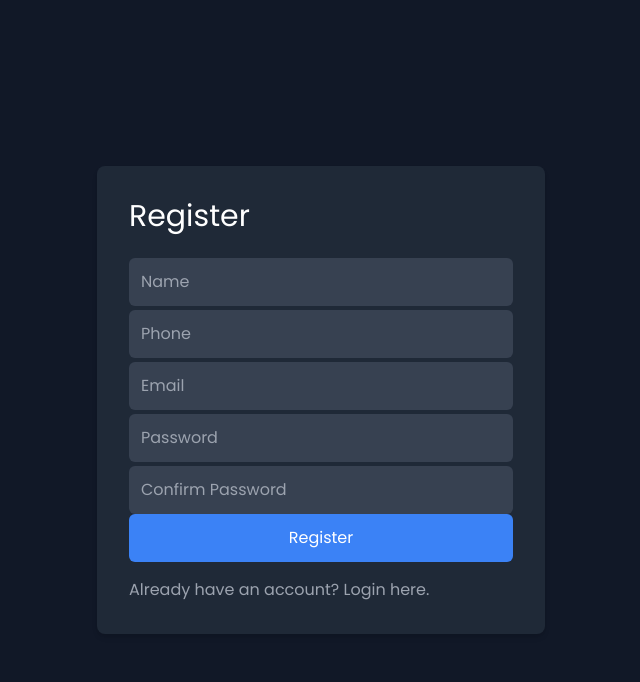
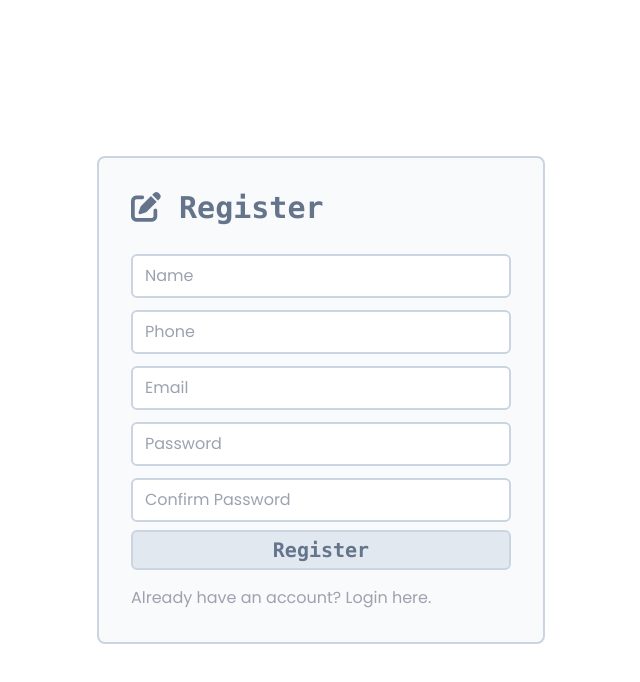
Before and after one commit to IshfatAbrar/ChauffApp, a Next.js app: page /signup in a window 1280 px wide. Shown: the top 682 px of the page, without its empty margins (319-959 px from the left). Built offline with nearby package versions, Linux system fonts and the light colour scheme; no server answers.

Commit message:
edited signup signin layout

```diff
--- a/components/Home/Intro.js
+++ b/components/Home/Intro.js
@@ -1,8 +1,12 @@
+"use client";
 import React from "react";
 import Link from "next/link";
 import Image from "next/image";
+import { useSession } from "next-auth/react";
 
 function Intro() {
+  const { data: session } = useSession();
+  const name = session?.user?.name;
   return (
     <div className="flex flex-col lg:flex-row items-center justify-center gap-14 px-4 pt-20 lg:pt-0 lg:px-[15%]  h-screen">
       <div className=" px-4 lg:px-0">
@@ -15,7 +19,11 @@ function Intro() {
         <p className="text-lg lg:text-2xl max-w-[550px]">
           No cancellations. No waiting.
         </p>
-        <div className="mt-8 flex flex-row items-center gap-4">
+        <div
+          className={`mt-8 flex flex-row items-center gap-4 ${
+            session ? "hidden" : ""
+          }`}
+        >
           <Link
             href="/signup"
             className=" px-5 lg:px-6 py-2 lg:py-3 bg-slate-200 text-black rounded-full text-md lg:text-lg font-semibold hover:bg-slate-300 transition duration-300"
@@ -24,6 +32,18 @@ function Intro() {
           </Link>
           <Link className=" underline lg:text-lg" href="/signin">
             Have an account? Sign in
+          </Link>
+        </div>
+        <div
+          className={`mt-8 flex flex-row items-center gap-4 ${
+            session ? "" : "hidden"
+          }`}
+        >
+          <Link
+            href="/signup"
+            className=" px-5 lg:px-6 py-2 lg:py-3 bg-slate-200 text-black rounded-full text-md lg:text-lg font-semibold hover:bg-slate-300 transition duration-300"
+          >
+            Book your ride
           </Link>
         </div>
       </div>
--- a/components/LoginForm.js
+++ b/components/LoginForm.js
@@ -35,14 +35,16 @@ export default function LoginForm() {
   };
 
   return (
-    <div className="flex flex-col items-center justify-center h-screen p-6 bg-gray-900 text-white">
+    <div className="flex flex-col items-center justify-center h-screen p-8 bg-white">
       <form
-        className="bg-gray-800 p-8 rounded-lg shadow-md w-full max-w-md"
+        className="flex flex-col bg-slate-50 p-8 rounded-lg w-full max-w-md border-slate-300 border-[2px]"
         onSubmit={handleLogin}
       >
-        <h1 className="text-3xl mb-6">Login</h1>
-        {error && <p className="text-red-500 mb-4">{error}</p>}
-        <label className="mb-4">
+        <h1 className=" font-mono font-bold text-slate-500  text-3xl mb-6">
+          <i className="fa-solid fa-arrow-right-to-bracket"></i> Login
+        </h1>
+        {error && <p className="text-red-500 mb-2">{error}</p>}
+        <label className="mb-2">
           <span className={email ? "text-sm text-gray-400" : "hidden"}>
             Email
           </span>
@@ -50,10 +52,10 @@ export default function LoginForm() {
             onChange={(e) => setEmail(e.target.value)}
             type="email"
             placeholder="Email"
-            className="block w-full mt-1 p-3 bg-gray-700 rounded-md border-none focus:ring focus:ring-blue-500 focus:outline-none"
+            className="block w-full mt-1 py-2 px-3  rounded-md border-slate-300 border-[2px] focus:outline-none focus:border-slate-400"
           />
         </label>
-        <label className="mb-4">
+        <label className="mb-2">
           <span className={password ? "text-sm text-gray-400" : "hidden"}>
             Password
           </span>
@@ -61,11 +63,11 @@ export default function LoginForm() {
             onChange={(e) => setPassword(e.target.value)}
             type="password"
             placeholder="Password"
-            className="block w-full mt-1 p-3 bg-gray-700 rounded-md border-none focus:ring focus:ring-blue-500 focus:outline-none"
+            className="block w-full mt-1 py-2 px-3  rounded-md border-slate-300 border-[2px] focus:outline-none focus:border-slate-400"
           />
         </label>
 
-        <button className="w-full py-3 bg-blue-500 text-white rounded-md hover:bg-blue-600 transition duration-300 disabled:bg-gray-400 disabled:pointer-events-none">
+        <button className="w-full py-1 bg-slate-200 border-slate-300 border-[2px] font-bold text-slate-500 rounded-md  hover:border-slate-400 transition duration-300 font-mono text-xl">
           Login
         </button>
         <Link href={"/signup"}>
--- a/components/Navbar.js
+++ b/components/Navbar.js
@@ -18,8 +18,6 @@ function Navbar() {
   const { data: session } = useSession();
   const name = session?.user?.name;
 
-  const loggedin = session;
-
   useEffect(() => {
     const handleScroll = () => {
       const currentScrollPos = window.pageYOffset;
@@ -27,6 +25,7 @@ function Navbar() {
         prevScrollPos > currentScrollPos || currentScrollPos === 0;
       setPrevScrollPos(currentScrollPos);
       setShowNavbar(visible);
+      setMenuOpen(false);
     };
     window.addEventListener("scroll", handleScroll);
     return () => window.removeEventListener("scroll", handleScroll);
@@ -92,7 +91,13 @@ function Navbar() {
         </Link>
       </div>
       <div className="flex flex-row gap-4">
-        <h1 className="p-2 px-3 bg-slate-200 rounded-full">{name}</h1>
+        <h1
+          className={`p-2 px-3 bg-slate-200 rounded-full ${
+            session ? "" : "hidden"
+          }`}
+        >
+          {name}
+        </h1>
         <button className="menu-button visible md:hidden" onClick={toggleMenu}>
           <svg
             xmlns="http://www.w3.org/2000/svg"
@@ -119,16 +124,53 @@ function Navbar() {
         </button>
       </div>
       {menuOpen && (
-        <div className="absolute top-full right-0 bg-white border-b-[2px] border-slate-300 w-full md:hidden">
-          <h2 className="hover:bg-slate-50 px-3 cursor-pointer p-2">Home</h2>
-          <h2 className="hover:bg-slate-50 px-3 cursor-pointer p-2">Book</h2>
-          <h2 className="hover:bg-slate-50 px-3 cursor-pointer p-2">History</h2>
-          <h2 className="hover:bg-slate-50 px-3 cursor-pointer p-2">
+        <div className="flex flex-col absolute top-full right-0 bg-white border-b-[2px] border-slate-300 w-full md:hidden">
+          <Link
+            href="/"
+            className="hover:bg-slate-50 px-3 cursor-pointer p-2 w-full"
+          >
+            Home
+          </Link>
+          <Link
+            href="/book"
+            className="hover:bg-slate-50 px-3 cursor-pointer p-2 w-full"
+          >
+            Book
+          </Link>
+          <Link
+            href="/trips"
+            className="hover:bg-slate-50 px-3 cursor-pointer p-2 w-full"
+          >
+            History
+          </Link>
+          <Link
+            href="/about"
+            className="hover:bg-slate-50 px-3 cursor-pointer p-2 w-full"
+          >
             About Us
-          </h2>
-          <h2 className="hover:bg-slate-50 px-3 cursor-pointer p-2">
+          </Link>
+          <Link
+            href="/contact"
+            className="hover:bg-slate-50 px-3 cursor-pointer p-2 w-full"
+          >
             Contact Us
-          </h2>
+          </Link>
+          <button
+            onClick={signOut}
+            className={`hover:bg-slate-50 px-3 cursor-pointer p-2 w-full text-left ${
+              session ? "" : "hidden"
+            }`}
+          >
+            sign Out
+          </button>
+          <Link
+            href="/signin"
+            className={`hover:bg-slate-50 px-3 cursor-pointer p-2 w-full text-left ${
+              session ? "hidden" : ""
+            }`}
+          >
+            sign In
+          </Link>
         </div>
       )}
     </div>
--- a/components/RegisterForm.js
+++ b/components/RegisterForm.js
@@ -75,14 +75,16 @@ export default function RegisterForm() {
   };
 
   return (
-    <div className="flex flex-col items-center justify-center h-screen p-6 bg-gray-900 text-white">
+    <div className="flex flex-col items-center justify-center h-screen p-8 bg-white">
       <form
-        className="bg-gray-800 p-8 rounded-lg shadow-md w-full max-w-md"
+        className="flex flex-col bg-slate-50 p-8 rounded-lg w-full max-w-md border-slate-300 border-[2px]"
         onSubmit={handleSubmit}
       >
-        <h1 className="text-3xl mb-6">Register</h1>
-        {error && <p className="text-red-500 mb-4">{error}</p>}
-        <label className="mb-4">
+        <h1 className="font-bold font-mono text-slate-500 text-3xl mb-6">
+          <i class="fa-solid fa-pen-to-square"></i> Register
+        </h1>
+        {error && <p className="text-red-500 mb-2">{error}</p>}
+        <label className="mb-2">
           <span className={name ? "text-sm text-gray-400" : "hidden"}>
             Name
           </span>
@@ -90,10 +92,10 @@ export default function RegisterForm() {
             onChange={(e) => setName(e.target.value)}
             type="text"
             placeholder="Name"
-            className="block w-full mt-1 p-3 bg-gray-700 rounded-md border-none focus:ring focus:ring-blue-500 focus:outline-none"
+            className="block w-full mt-1 py-2 px-3 rounded-md border-slate-300 border-[2px] focus:outline-none focus:border-slate-400"
           />
         </label>
-        <label className="mb-4">
+        <label className="mb-2">
           <span className={phone ? "text-sm text-gray-400" : "hidden"}>
             Phone
           </span>
@@ -101,10 +103,10 @@ export default function RegisterForm() {
             onChange={(e) => setPhone(e.target.value)}
             type="phone"
             placeholder="Phone"
-            className="block w-full mt-1 p-3 bg-gray-700 rounded-md border-none focus:ring focus:ring-blue-500 focus:outline-none"
+            className="block w-full mt-1 py-2 px-3 rounded-md border-slate-300 border-[2px] focus:outline-none focus:border-slate-400"
           />
         </label>
-        <label className="mb-4">
+        <label className="mb-2">
           <span className={email ? "text-sm text-gray-400" : "hidden"}>
             Email
           </span>
@@ -112,10 +114,10 @@ export default function RegisterForm() {
             onChange={(e) => setEmail(e.target.value)}
             type="email"
             placeholder="Email"
-            className="block w-full mt-1 p-3 bg-gray-700 rounded-md border-none focus:ring focus:ring-blue-500 focus:outline-none"
+            className="block w-full mt-1 py-2 px-3 rounded-md border-slate-300 border-[2px] focus:outline-none focus:border-slate-400"
           />
         </label>
-        <label className="mb-4">
+        <label className="mb-2">
           <span className={password ? "text-sm text-gray-400" : "hidden"}>
             Password
           </span>
@@ -123,10 +125,10 @@ export default function RegisterForm() {
             onChange={(e) => setPassword(e.target.value)}
             type="password"
             placeholder="Password"
-            className="block w-full mt-1 p-3 bg-gray-700 rounded-md border-none focus:ring focus:ring-blue-500 focus:outline-none"
+            className="block w-full mt-1 py-2 px-3 rounded-md border-slate-300 border-[2px] focus:outline-none focus:border-slate-400"
           />
         </label>
-        <label className="mb-4">
+        <label className="mb-2">
           <span className={confirmPass ? "text-sm text-gray-400" : "hidden"}>
             Confirm Password
           </span>
@@ -134,14 +136,14 @@ export default function RegisterForm() {
             onChange={(e) => setConfirmPass(e.target.value)}
             type="password"
             placeholder="Confirm Password"
-            className="block w-full mt-1 p-3 bg-gray-700 rounded-md border-none focus:ring focus:ring-blue-500 focus:outline-none"
+            className="block w-full mt-1 py-2 px-3 rounded-md border-slate-300 border-[2px] focus:outline-none focus:border-slate-400"
           />
         </label>
 
-        <button className="w-full py-3 bg-blue-500 text-white rounded-md hover:bg-blue-600 transition duration-300 disabled:bg-gray-400 disabled:pointer-events-none">
+        <button className="w-full py-1 bg-slate-200 border-slate-300 border-[2px] font-bold text-slate-500 rounded-md hover:border-slate-400 transition duration-300 font-mono text-xl">
           Register
         </button>
-        <Link href={"/signin"}>
+        <Link href="/signin">
           <p className="mt-4 text-gray-400 cursor-pointer hover:underline">
             Already have an account? Login here.
           </p>
```
